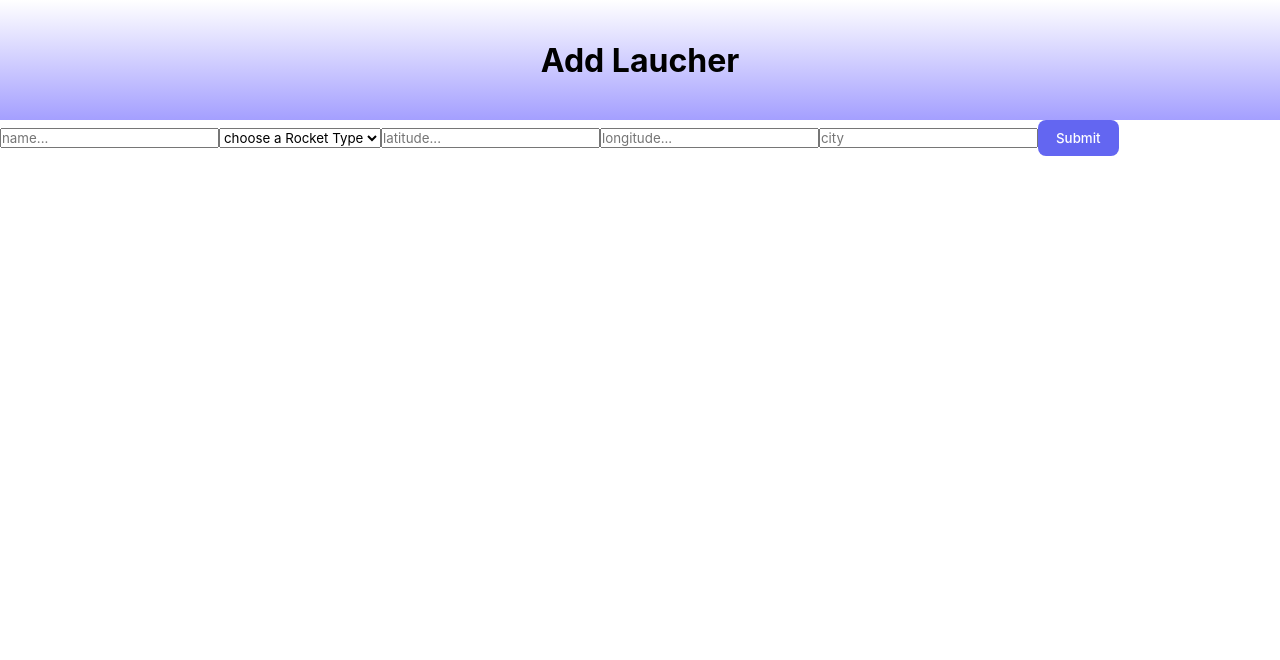
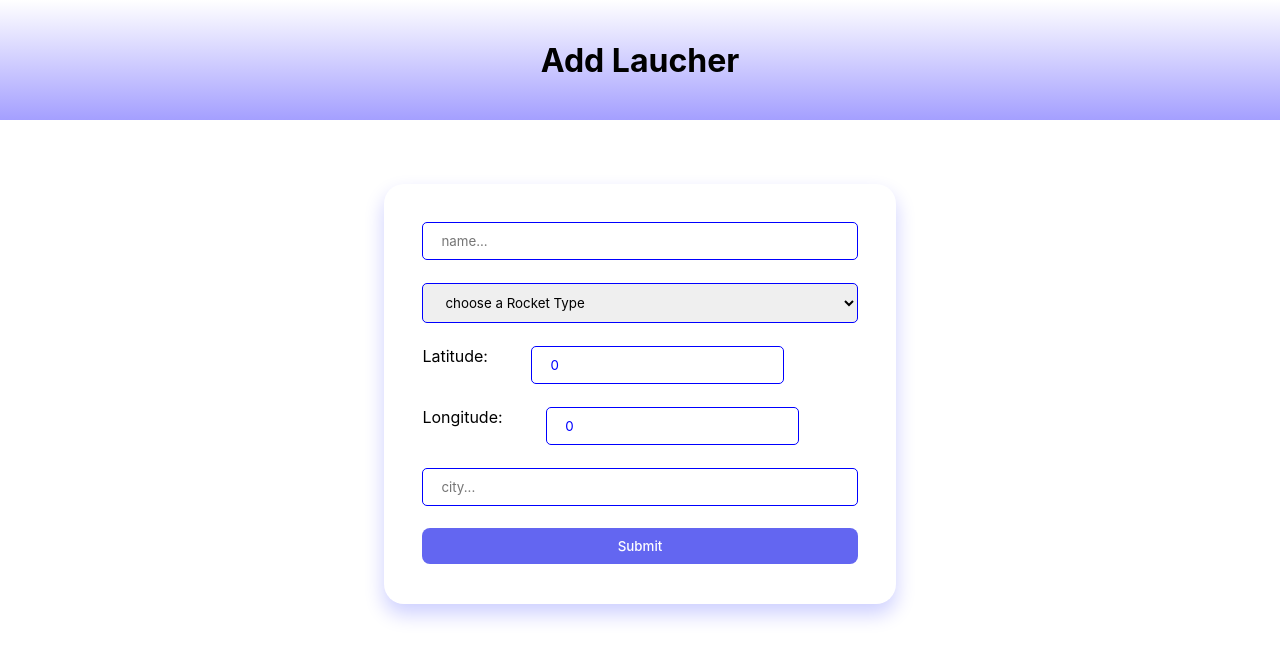
Before and after one commit to aviel-oik/LaunchersApp, a React (Vite) app in the folder client/: page /add-laucher in a window 1280 px wide. Shown: the top 660 px of the page. Built offline with nearby package versions, Linux system fonts and the light colour scheme.

Commit message:
server validation

```diff
--- a/client/src/pages/AddLaucherPage.jsx
+++ b/client/src/pages/AddLaucherPage.jsx
@@ -3,33 +3,40 @@ import Header from '../components/Header'
 
 function AddLaucherPage() {
 
-    const [newLauncher, setNewLancher] = React.useState({laucherName: "", rocketType: "", latitude: null, longitude: null, city: ""})
+    const [newLauncher, setNewLancher] = React.useState({laucherName: "", rocketType: "", latitude: 0, longitude: 0, city: ""})
 
     const addLauncherFetch = async () => { // try/catch
         const res = await fetch("http://localhost:3300/lauchers",{
-            methode: "POST",
+            method: "POST",
             headers : {"Content-Type": "application/json"},
             body: JSON.stringify(newLauncher)
         })
-        const result = res.json()
+        const result = await res.json()
         alert(result.message)
+        setNewLancher({laucherName: "", rocketType: "", latitude: 0, longitude: 0, city: ""})
     }
 
   return (
-    <div className='add-laucher-page'>
+    <div className='add-launcher-page'>
         <Header title="Add Laucher" />
-        <form >
-            <input type="text" placeholder='name...' onChange={(e) => setNewLancher({...newLauncher, laucherName: e.target.value})} />
-            <select  name="" id="" onChange={(e) => setNewLancher({...newLauncher, rocketType: e.target.value})}>
+        <form className='add-launcher-form' >
+            <input type="text" placeholder='name...' value={newLauncher.laucherName} onChange={(e) => setNewLancher({...newLauncher, laucherName: e.target.value})} />
+            <select  name="" id="" value={newLauncher.rocketType} onChange={(e) => setNewLancher({...newLauncher, rocketType: e.target.value})}>
                 <option value="">choose a Rocket Type</option>
                 <option value="Shahab3">Shahab3</option>
                 <option value="Fetah110">Fetah110</option>
                 <option value="Radwan">Radwan</option>
                 <option value="Kheibar">Kheibar</option>
             </select>
-            <input type="number" placeholder='latitude...' onChange={(e) => setNewLancher({...newLauncher, latitude: e.target.value})} />
-            <input type="number" placeholder='longitude...' onChange={(e) => setNewLancher({...newLauncher, longitude: e.target.value})} />
-            <input type="text" placeholder='city' onChange={(e) => setNewLancher({...newLauncher, city: e.target.value})} />
+            <div className='add-launcher-form-coordinates'>
+                <label htmlFor="latitude">Latitude:</label>
+                <input type="number" id="latitude" placeholder='latitude...' value={newLauncher.latitude} onChange={(e) => setNewLancher({...newLauncher, latitude: e.target.value})} />
+            </div>
+            <div className='add-launcher-form-coordinates'>
+                <label htmlFor="longitude">Longitude:</label>
+                <input type="number" id="longitude" placeholder='longitude...' value={newLauncher.longitude} onChange={(e) => setNewLancher({...newLauncher, longitude: e.target.value})} />
+            </div>
+            <input type="text" id="city" placeholder='city...' value={newLauncher.city} onChange={(e) => setNewLancher({...newLauncher, city: e.target.value})} />
             <button type='button' onClick={addLauncherFetch}>Submit</button>
         </form>
     </div>
--- a/client/src/style.css
+++ b/client/src/style.css
@@ -14,10 +14,24 @@ button {
   font-weight: 500;
   transition: 0.2s;
 }
-
 button:hover {
   transform: translateY(2px);
 }
+
+input{
+    padding: 10px 18px;
+    color: blue;
+    border: 1px solid blue;
+    border-radius: 5px;
+}
+
+select{
+    padding: 10px 18px;
+    border: 1px solid blue;
+    border-radius: 5px;
+}
+
+
 
 .header{
     height: 15vh;
@@ -30,9 +44,6 @@ button:hover {
         rgb(164, 159, 255)
     );
 }
-
-
-
 
 
 
@@ -64,10 +75,19 @@ button:hover {
     margin-top: 3%;
 }
 
-.home-inputFilter{
-    padding: 10px 18px;
-    color: blue;
-    border: 1px solid blue;
-    border-radius: 5px;
 
+
+.add-launcher-form{
+    display:grid;
+    width: 40%;
+    margin: 5% 30% 30%;
+    padding: 3% 3% 12% 3%;
+    border-radius: 20px;
+    gap: 10%;
+    box-shadow: 0px 10px 20px rgba(0, 13, 255, 0.2);
 }
+
+.add-launcher-form-coordinates{
+    display: flex;
+    gap: 10%;
+}
```
Also changed, not shown: 1 other file (tests, documents, lock files or other folders).
